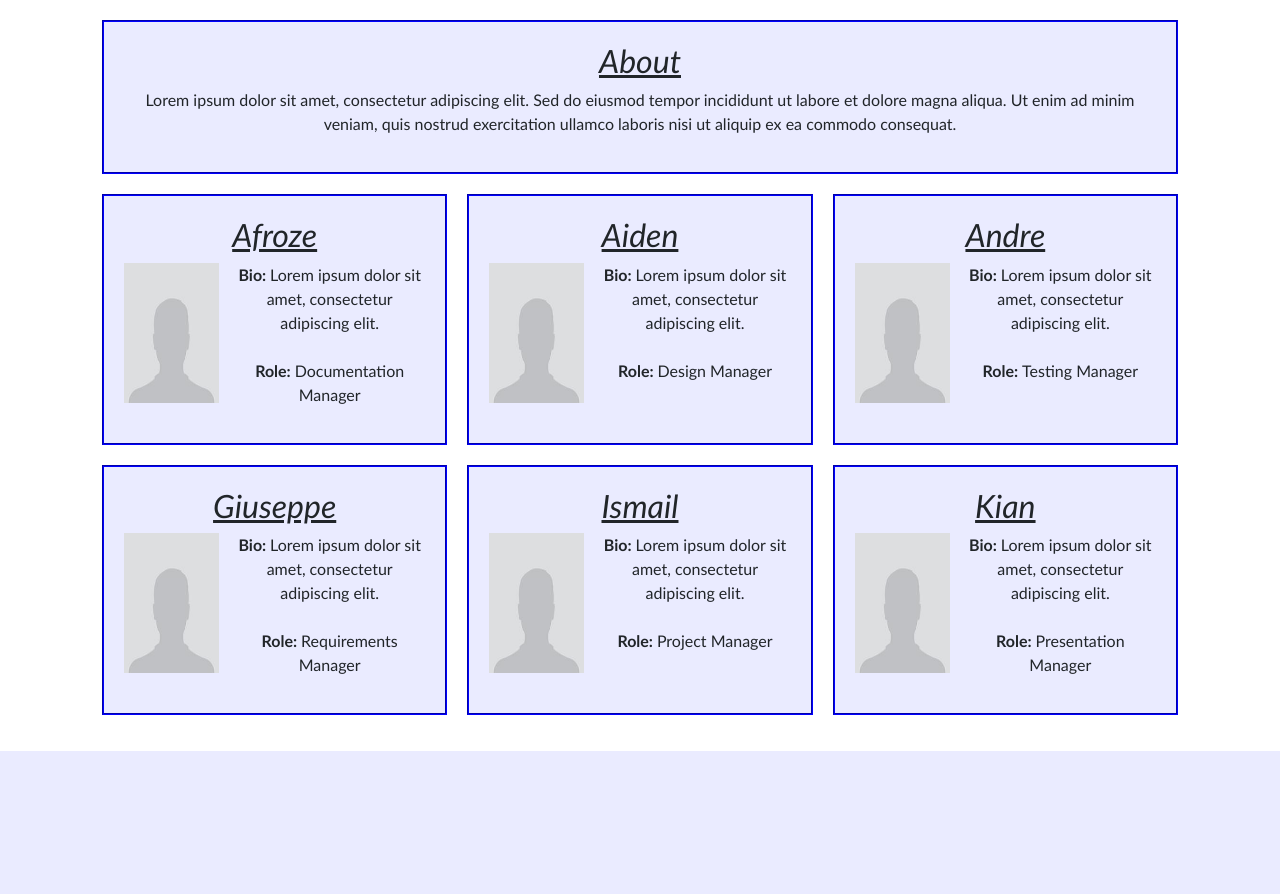
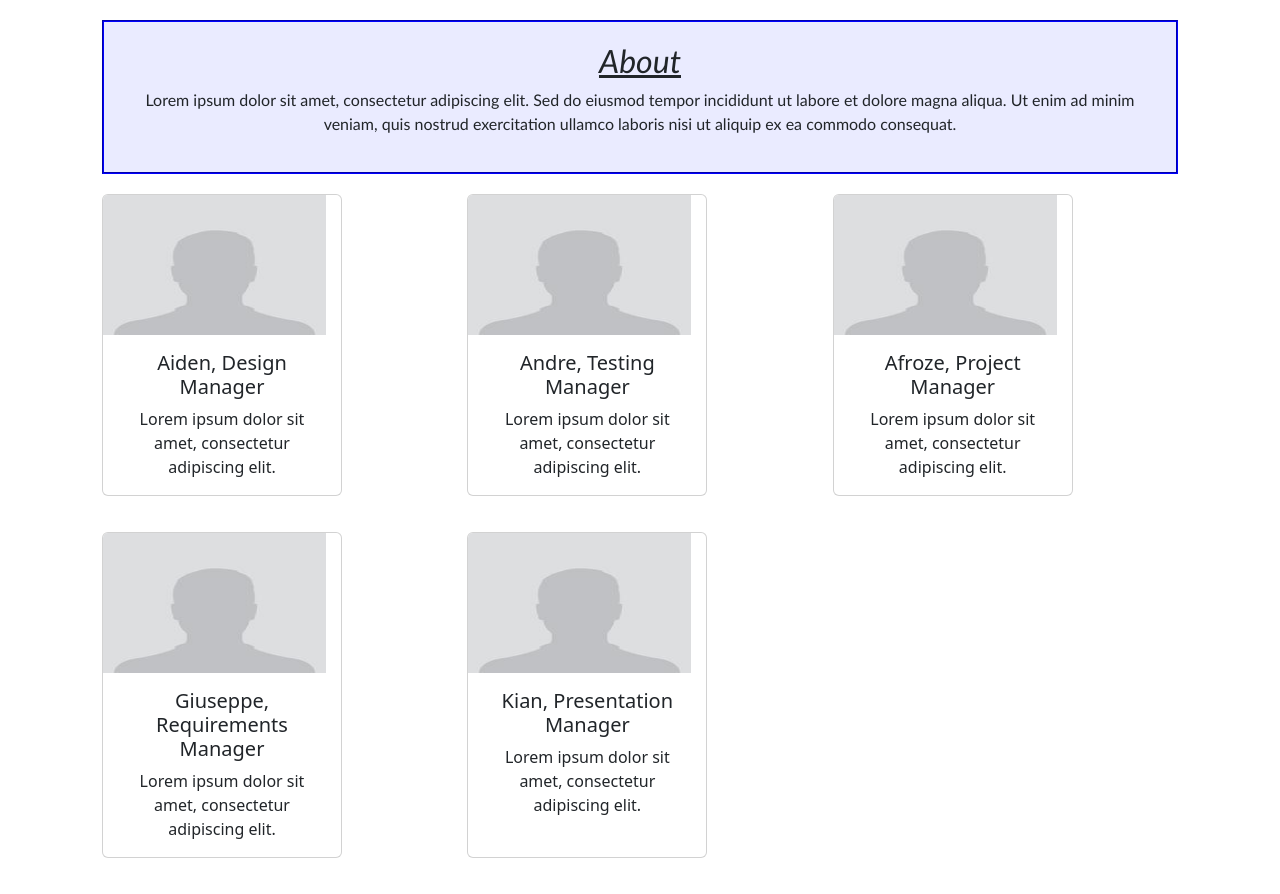
Before and after one commit to afrozetk/To-do-App, a Django app: page /about in a window 1280 px wide. Shown: the part 49-943 px from the top of the page. Before the commit the page ends 800 px from the top, so only its background shows below. Run offline with Django 5.2, Linux system fonts and the light colour scheme.

Commit message:
replaced boxes with cards in about

```diff
--- a/todo_app/templates/about.html
+++ b/todo_app/templates/about.html
@@ -12,52 +12,41 @@
         </p>
     </div>
 
-    <div class="box1">
-        <h2><u><i>Afroze</i></u></h2>
-        <p id="para1">
-            <img src="{% static 'pic1.jpg' %}" alt="placeholder image" style="padding-right:15px;">
-            <strong>Bio: </strong>Lorem ipsum dolor sit amet, consectetur adipiscing elit. <br><br> <strong>Role: </strong>Documentation Manager
-        </p>
+    <div class="card text-center mb-3" style="width: 15rem;">
+        <img src="{% static 'pic1.jpg' %}" class="card-img-top" alt="image cap">
+        <div class="card-body">
+          <h5 class="card-title">Aiden, Design Manager</h5>
+          <p class="card-text">Lorem ipsum dolor sit amet, consectetur adipiscing elit.</p>
+        </div>
     </div>
 
-    <div class="box2">
-        <h2><i><u>Aiden</u></i></h2>
-        <p>
-            <img src="{% static 'pic1.jpg' %}" alt="placeholder image" style="padding-right:15px;">
-            <strong>Bio: </strong>Lorem ipsum dolor sit amet, consectetur adipiscing elit. <br><br> <strong>Role: </strong> Design Manager
-        </p>
+    <div class="card text-center mb-3" style="width: 15rem;">
+        <img src="{% static 'pic1.jpg' %}" class="card-img-top" alt="image cap">
+        <div class="card-body">
+          <h5 class="card-title">Andre, Testing Manager</h5>
+          <p class="card-text">Lorem ipsum dolor sit amet, consectetur adipiscing elit.</p>
+        </div>
     </div>
-
-    <div class="box3">
-        <h2><i><u>Andre</u></i></h2>
-        <p>
-            <img src="{% static 'pic1.jpg' %}" alt="placeholder image" style="padding-right:15px;">
-            <strong>Bio: </strong>Lorem ipsum dolor sit amet, consectetur adipiscing elit.  <br><br> <strong>Role: </strong> Testing Manager
-        </p>
+    <div class="card text-center mb-3" style="width: 15rem;">
+        <img src="{% static 'pic1.jpg' %}" class="card-img-top" alt="image cap">
+        <div class="card-body">
+          <h5 class="card-title">Afroze, Project Manager</h5>
+          <p class="card-text">Lorem ipsum dolor sit amet, consectetur adipiscing elit.</p>
+        </div>
     </div>
-
-    <div class="box4">
-        <h2><i><u>Giuseppe</u></i></h2>
-        <p>
-            <img src="{% static 'pic1.jpg' %}" alt="placeholder image" style="padding-right:15px;">
-            <strong>Bio: </strong>Lorem ipsum dolor sit amet, consectetur adipiscing elit.  <br><br> <strong>Role: </strong> Requirements Manager
-        </p>
+    <div class="card text-center mb-3" style="width: 15rem;">
+        <img src="{% static 'pic1.jpg' %}" class="card-img-top" alt="image cap">
+        <div class="card-body">
+          <h5 class="card-title">Giuseppe, Requirements Manager</h5>
+          <p class="card-text">Lorem ipsum dolor sit amet, consectetur adipiscing elit.</p>
+        </div>
     </div>
-
-    <div class="box5">
-        <h2><i><u>Ismail</u></i></h2>
-        <p>
-            <img src="{% static 'pic1.jpg' %}" alt="placeholder image" style="padding-right:15px;">
-            <strong>Bio: </strong>Lorem ipsum dolor sit amet, consectetur adipiscing elit.  <br><br> <strong>Role: </strong> Project Manager
-        </p>
-    </div>
-
-    <div class="box6">
-        <h2><i><u>Kian</u></i></h2>
-        <p>
-            <img src="{% static 'pic1.jpg' %}" alt="placeholder image" style="padding-right:15px;">
-            <strong>Bio: </strong>Lorem ipsum dolor sit amet, consectetur adipiscing elit.  <br><br> <strong>Role: </strong> Presentation Manager
-        </p>
+    <div class="card text-center mb-3" style="width: 15rem;">
+        <img src="{% static 'pic1.jpg' %}" class="card-img-top" alt="image cap">
+        <div class="card-body">
+          <h5 class="card-title">Kian, Presentation Manager</h5>
+          <p class="card-text">Lorem ipsum dolor sit amet, consectetur adipiscing elit.</p>
+        </div>
     </div>
 </div>
 {% endblock %}
```
